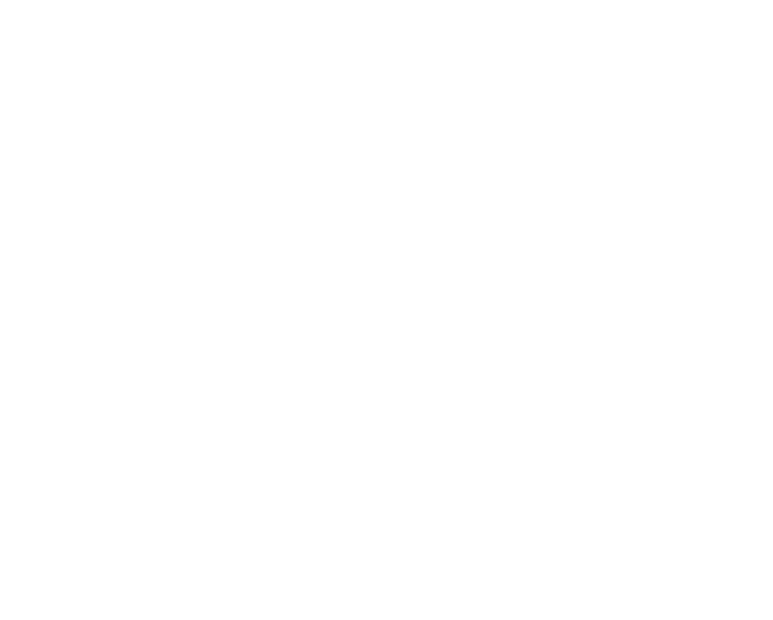
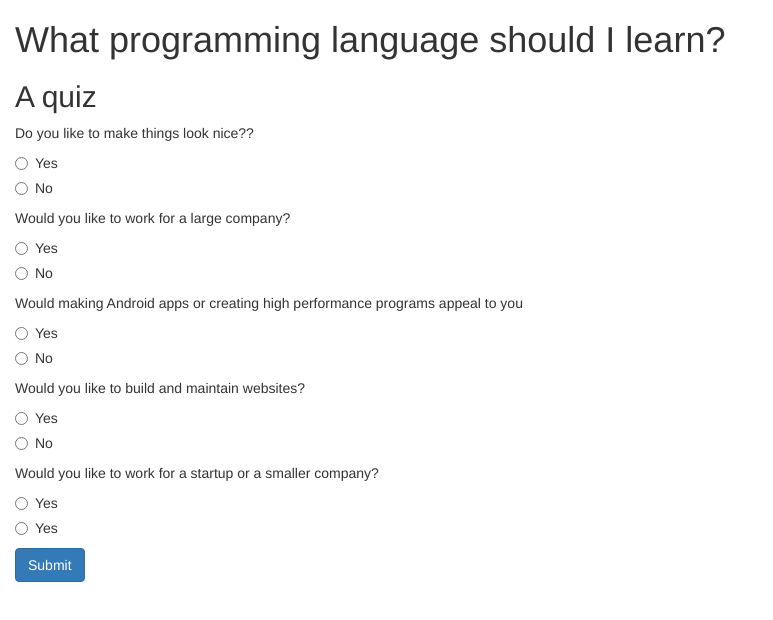
Before and after one commit to darthtoad/track-quiz, a plain HTML site: page index.html in a window 1280 px wide. Shown: the whole page, without its empty margins (0-773 px from the left). Drawn offline with Linux system fonts and the light colour scheme.

Commit message:
add forms and headers in html

```diff
--- a/index.html
+++ b/index.html
@@ -5,8 +5,80 @@
     <link href="css/styles.css" rel="stylesheet" type="text/css">
     <script src="js/jquery-3.2.1.js"></script>
     <script src="js/scripts.js"></script>
-    <title></title>
+    <title>What programming language should you learn?</title>
   </head>
   <body>
+    <div class="container-fluid">
+      <h1>What programming language should I learn?</h1>
+      <h2>A quiz</h2>
+      <form id="quiz">
+        <p>Do you like to make things look nice??</p>
+        <div class="radio">
+          <label>
+            <input type="radio" name="1" value="yes">
+            Yes
+          </label>
+        </div>
+        <div class="radio">
+          <label>
+            <input type="radio" name="1" value="no">
+            No
+          </label>
+        </div>
+        <p>Would you like to work for a large company?</p>
+        <div class="radio">
+          <label>
+            <input type="radio" name="2" value="yes">
+            Yes
+          </label>
+        </div>
+        <div class="radio">
+          <label>
+            <input type="radio" name="2" value="no">
+            No
+          </label>
+        </div>
+        <p>Would making Android apps or creating high performance programs appeal to you</p>
+        <div class="radio">
+          <label>
+            <input type="radio" name="3" value="yes">
+            Yes
+          </label>
+        </div>
+        <div class="radio">
+          <label>
+            <input type="radio" name="3" value="no">
+            No
+          </label>
+        </div>
+        <p>Would you like to build and maintain websites?</p>
+        <div class="radio">
+          <label>
+            <input type="radio" name="4" value="yes">
+            Yes
+          </label>
+        </div>
+        <div class="radio">
+          <label>
+            <input type="radio" name="4" value="no">
+            No
+          </label>
+        </div>
+        <p>Would you like to work for a startup or a smaller company?</p>
+        <div class="radio">
+          <label>
+            <input type="radio" name="5" value="yes">
+            Yes
+          </label>
+        </div>
+        <div class="radio">
+          <label>
+            <input type="radio" name="5" value="no">
+            Yes
+          </label>
+        </div>
+        <button type="submit" class="btn btn-primary">Submit</button>
+      </form>
+    </div>
   </body>
 </html>
```
